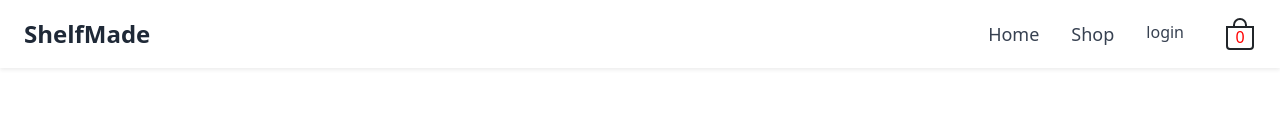
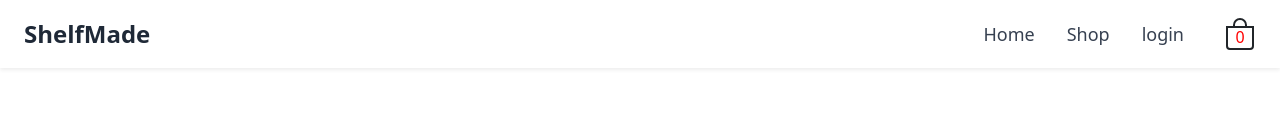
Before and after one commit to dglitxh/Shelfmade, a React (Create React App) app: page /login in a window 1280 px wide. Shown: the top 135 px of the page. Built offline with nearby package versions, Linux system fonts and the light colour scheme; no server answers.

Commit message:
tweaks: ui

```diff
--- a/src/components/Pages/Login.js
+++ b/src/components/Pages/Login.js
@@ -23,6 +23,9 @@ const Login = () => {
         const errorCode = error.code;
         const errorMessage = error.message;
         console.log(`${errorCode}: ${errorMessage}`)
+        if (errorCode === 'auth/wrong-password' || errorCode === "auth/user-not-found"){
+            alert('Wrong email or password')
+        }
         });
         onAuthStateChanged(auth, (user) => {
             if (user) {
--- a/src/components/Pages/navigation.js
+++ b/src/components/Pages/navigation.js
@@ -67,7 +67,7 @@ export const Navbar = (props) =>{
                   text-lg font-large dark:text-red-500 text-gray-500 hover:bg-gray-50
                   focus:outline-none focus:ring-2 focus:ring-offset-2 focus:ring-offset-gray-100 focus:ring-indigo-500"
                   id="menu-button">
-                    {user.displayName.split()[0]}
+                    {user.displayName.split(' ')[0]}
                   <svg className="-mr-1 ml-1 h-5 w-5 cursor:pointer" xmlns="http://www.w3.org/2000/svg" viewBox="0 0 20 20" fill="currentColor"
                   aria-hidden="true">
                     <path fill-rule="evenodd" d="M5.293 7.293a1 1 0 011.414 0L10 10.586l3.293-3.293a1 1 0 111.414 1.414l-4
@@ -88,10 +88,9 @@ export const Navbar = (props) =>{
                   <></>
                 }
             </div>
-
             :
-            <Link to="/login" className="my-1 text-gray-700 dark:text-gray-500 hover:text-red-500
-            dark:hover:text-indigo-400 md:mx-4 md:my-0" >login</Link>
+            <Link to="/login" className="my-1 text-lg text-gray-700 dark:text-gray-500 hover:text-red-500
+            dark:hover:text-red-400 md:mx-4 md:my-0" >login</Link>
 
 
           }
```
